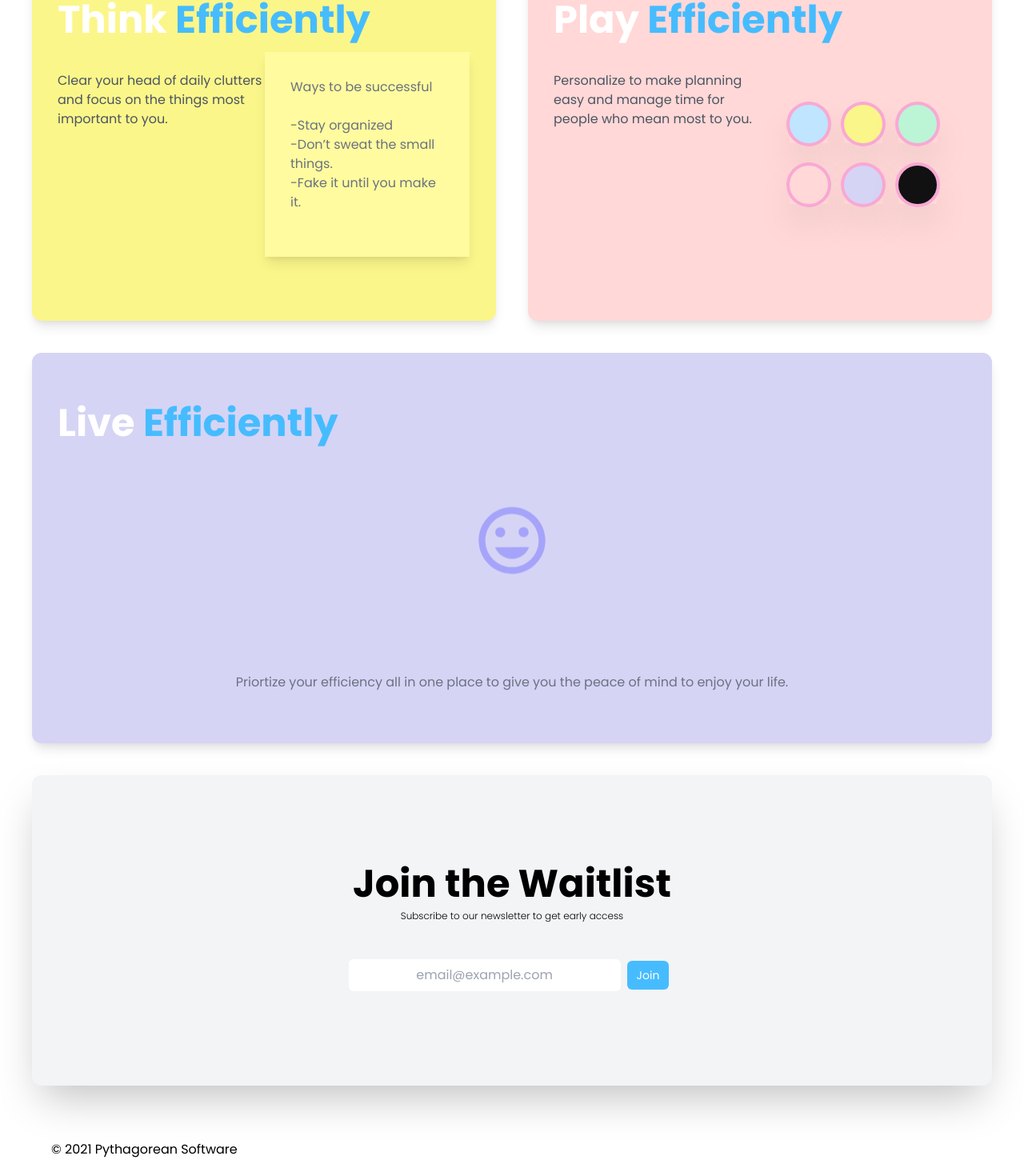
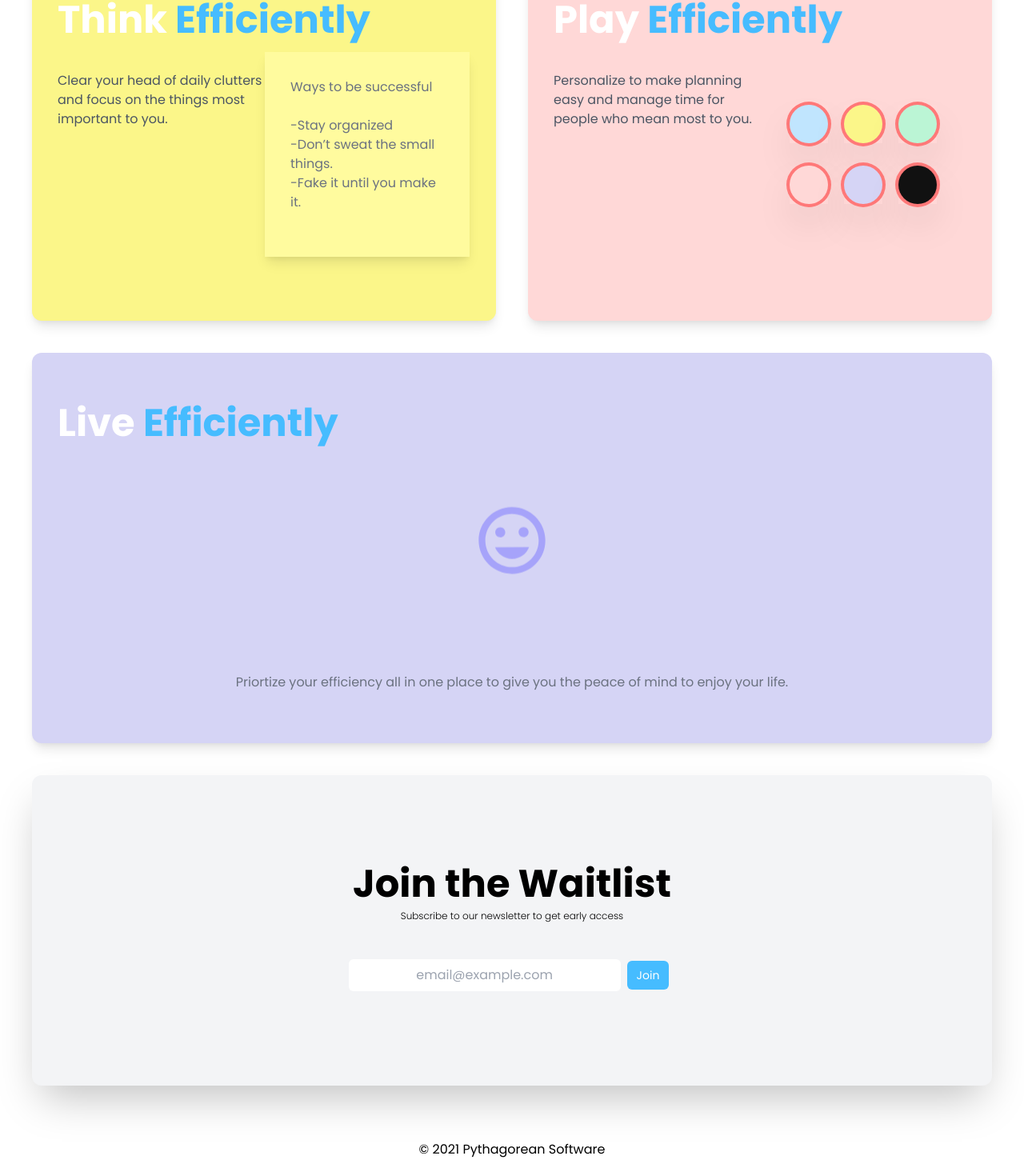
Before and after one commit to pythagoreaneng/efficiently-app-landing, a React (Create React App) app: page / in a window 1280 px wide. Shown: the part 1386-2856 px from the top of the page at 80% size. Built offline with nearby package versions, Linux system fonts and the light colour scheme.

Commit message:
Improve design

```diff
--- a/src/App.css
+++ b/src/App.css
@@ -37,6 +37,10 @@
   }
 }
 
+.ring-color {
+  --tw-ring-color: rgb(255, 120, 120, var(--tw-ring-opacity));
+}
+
 .efficiently-blue {
   color: #46bcff;
 }
--- a/src/components/Dot.js
+++ b/src/components/Dot.js
@@ -1,5 +1,6 @@
 import React from "react";
 import { useState } from "react";
+import "../App.css";
 
 const Dot = (props) => {
   const [dotColor, setDotColor] = useState(props.color);
@@ -11,7 +12,7 @@ const Dot = (props) => {
     <>
       <div className="shadow-2xl">
         <button
-          className="rounded-full h-12 w-12 flex items-center justify-center ring-4 ring-pink-300"
+          className="rounded-full h-12 w-12 flex items-center justify-center ring-4 ring-pink-300 ring-color"
           style={{ backgroundColor: dotColor }}
           onClick={props.onClick}
         />
--- a/src/components/Footer.js
+++ b/src/components/Footer.js
@@ -1,9 +1,13 @@
 import React from "react";
+import Twitter from "../img/Twitter.svg";
 
 function Footer() {
   return (
-    <div className="flex justify-start items-center h-20 pl-15 from-gray-50 text-black">
-      <p className="ml-16">&copy; 2021 Pythagorean Software</p>
+    <div className="flex justify-around items-center h-20 text-black">
+      <p>&copy; 2021 Pythagorean Software</p>
+      <a href="https://twitter.com/doefficiently" className="sm:hidden">
+        <img className="h-7 w-auto" src={Twitter} />
+      </a>
     </div>
   );
 }
--- a/src/components/WideCard.js
+++ b/src/components/WideCard.js
@@ -1,7 +1,6 @@
 import React from "react";
 
 const WideCard = (props) => {
-  const image = props.image;
   const content = props.content;
   return (
     <>
```
